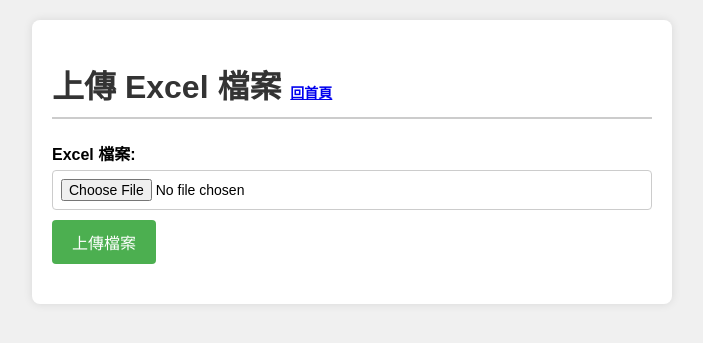
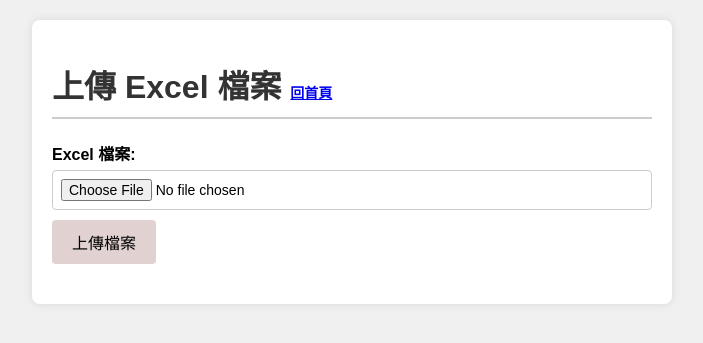
Before and after one commit to hsuchenhsi/Brch-, a Django app: page /upload.html/ in a window 1280 px wide. Shown: the top 343 px of the page, without its empty margins (288-991 px from the left). Run offline with Django 4.2, Linux system fonts and the light colour scheme.

Commit message:
按鈕顏色

```diff
--- a/templates/manage_products.html
+++ b/templates/manage_products.html
@@ -60,7 +60,8 @@
         }
         button {
             background-color: #4CAF50;
-            color: white;
+            color: black;
+            background-color: rgb(225, 210, 209);
             padding: 10px 20px;
             border: none;
             border-radius: 4px;
@@ -68,7 +69,7 @@
             font-size: 16px;
         }
         button:hover {
-            background-color: #45a049;
+            background-color: rgb(201, 194, 193, 0.5);
         }
         ul {
             list-style-type: none;
--- a/templates/manage_store.html
+++ b/templates/manage_store.html
@@ -60,7 +60,8 @@
         }
         button {
             background-color: #4CAF50;
-            color: white;
+            color: black;
+            background-color: rgb(225, 210, 209);
             padding: 10px 20px;
             border: none;
             border-radius: 4px;
@@ -68,7 +69,7 @@
             font-size: 16px;
         }
         button:hover {
-            background-color: #45a049;
+            background-color: rgb(201, 194, 193, 0.5);
         }
         ul {
             list-style-type: none;
--- a/templates/upload.html
+++ b/templates/upload.html
@@ -45,7 +45,8 @@
         }
         button {
             background-color: #4CAF50;
-            color: white;
+            color: black;
+            background-color: rgb(225, 210, 209);
             padding: 10px 20px;
             border: none;
             border-radius: 4px;
@@ -53,7 +54,7 @@
             font-size: 16px;
         }
         button:hover {
-            background-color: #45a049;
+            background-color: rgb(201, 194, 193, 0.5);
         }
     </style>
 </head>
```
